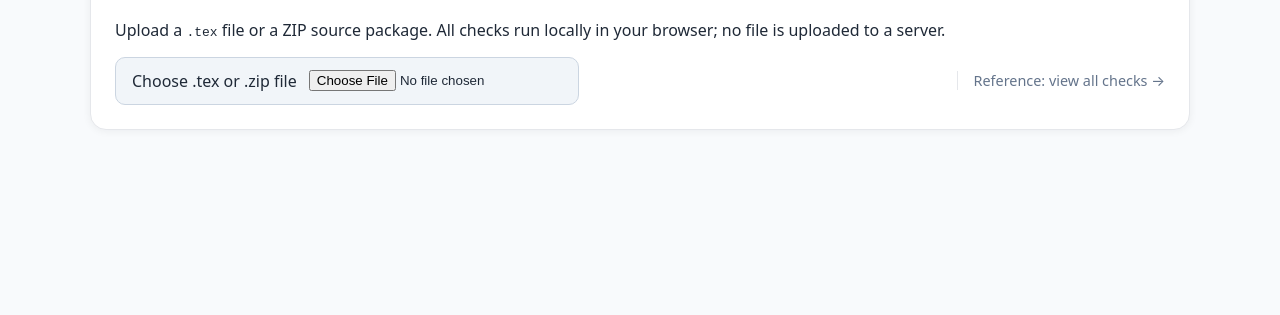
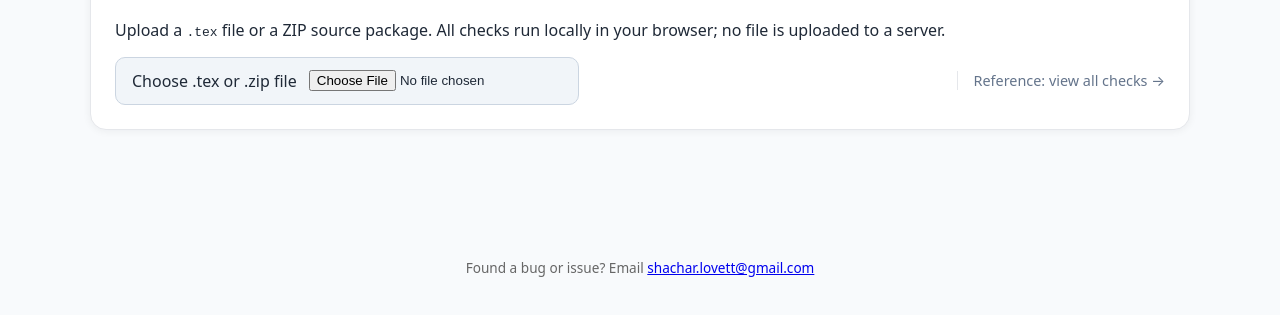
Before and after one commit to Theory-of-Computing/toc-typeset-check, a website built with Vite: page index.html in a window 1280 px wide. Shown: the part 167-482 px from the top of the page. Built offline with nearby package versions, Linux system fonts and the light colour scheme.

Commit message:
added email to report bugs

```diff
--- a/index.html
+++ b/index.html
@@ -32,5 +32,8 @@
       <section id="results" class="results hidden"></section>
     </main>
     <script type="module" src="/src/main.ts"></script>
+    <footer style="text-align:center;margin-top:2rem;padding:1rem;font-size:0.85rem;color:#666;">
+      Found a bug or issue? Email <a href="mailto:shachar.lovett@gmail.com">shachar.lovett@gmail.com</a>
+    </footer>
   </body>
 </html>
```
